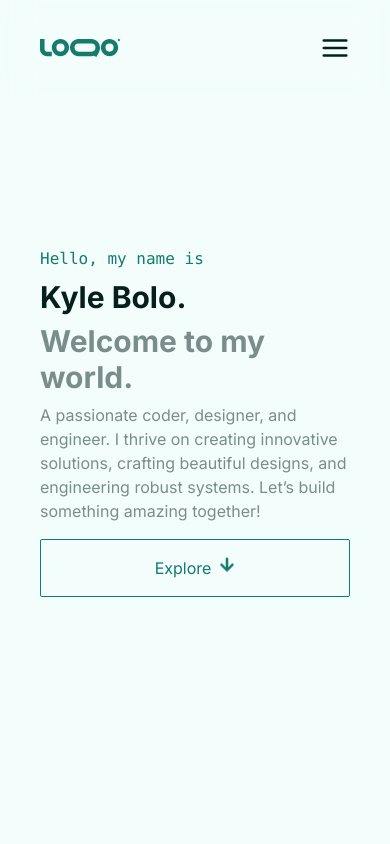
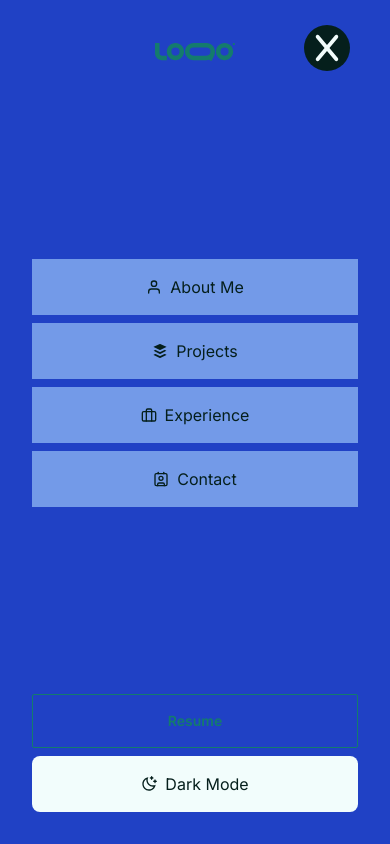
Before and after one commit to KyleOkwach/personal-website, a Next.js app: page / in a window 390 px wide. Both pictures are taken after a click on the button 335 px from the left and 48 px from the top of the page. Shown: the top 844 px of the page. Built offline with nearby package versions, Linux system fonts and the light colour scheme.

Commit message:
Added Sidebar

```diff
--- a/app/components/HOC.tsx
+++ b/app/components/HOC.tsx
@@ -1,14 +1,16 @@
 interface HOCProps {
     component: React.ReactNode,
-    href: string
+    href: string,
+    className: string
 };
 
 const HOC: React.FC<HOCProps> = ({
     component,
-    href
+    href,
+    className
 }) => {
     return (
-        <section id={ href } className="flex items-center justify-center w-full min-h-screen 2xl:px-[512px] xl:px-80 md:px-40 px-10">
+        <section id={ href } className={ `flex items-center justify-center w-full min-h-screen 2xl:px-[512px] xl:px-80 md:px-40 px-10 ${className}`}>
             { component }
         </section>
     )
--- a/app/components/Navbar.tsx
+++ b/app/components/Navbar.tsx
@@ -7,6 +7,7 @@ import { useState } from 'react';
 import { FiMenu } from 'react-icons/fi';
 import { FaX } from 'react-icons/fa6';
 import ThemeSwitcher from './ThemeSwitcher';
+import Sidebar from './Sidebar';
 
 export default function Navbar() {
     const [currentLink, setCurrentLink] = useState('')
@@ -15,6 +16,8 @@ export default function Navbar() {
     return(
         <nav className="flex w-full fixed h-24 md:px-14 px-10 backdrop-blur-lg z-10">
             <div className='flex flex-row w-full justify-between items-center'>
+                {/* <div className='flex md:hidden'></div> */}
+
                 <div className='flex'>
                     <Link href="/">
                         <Logo className='w-20 h-10 fill-primary-custom'/>
@@ -23,8 +26,7 @@ export default function Navbar() {
 
                 <div className='hidden md:flex flex-row lg:gap-8 gap-4'>
                     {
-                        NavItems.map((item, index) => {
-                            return (
+                        NavItems.map((item, index) => (
                                 item.showInNavbar && (
                                     <Link href={`#${item.href}`} key={index} className='group' onClick={() => setCurrentLink(item.href)}>
                                         <div className='flex flex-col gap-1'>
@@ -40,26 +42,35 @@ export default function Navbar() {
                                     </Link>
                                 )
                             )
-                        })
+                        )
                     }
                 </div>
 
                 <div className='hidden md:flex flex-row gap-4'>
                     <a href='#resume'>
-                        <div className='border-solid border-[1px] py-2 px-4 border-primary-custom text-primary-custom rounded-sm'>
+                        <div className='flex items-center justify-center border-solid border-[1px] py-2 px-4 border-primary-custom text-primary-custom rounded-sm'>
                             <h3 className='text-sm'>Resume</h3>
                         </div>
                     </a>
-                    <ThemeSwitcher />
+                    <ThemeSwitcher className='' />
                 </div>
 
                 {/* Sidebar */}
                 <div className='flex md:hidden'>
-                    <button onClick={() => ShowSidebar(!showSidebar)} className='flex items-center justify-center text-3xl'>
+                    <button onClick={() => ShowSidebar(!showSidebar)} className='flex items-center z-30 justify-center text-3xl'>
                         {
-                            showSidebar ? <FiMenu /> : <FaX />
+                            showSidebar ?
+                            <div className='rounded-full p-2 bg-text-custom text-background-custom'>
+                                <FaX />
+                            </div>:
+                            <div className='rounded-full p-2'>
+                                <FiMenu />
+                            </div>
                         }
                     </button>
+                    {
+                        showSidebar && <Sidebar currentLink={ currentLink } />
+                    }
                 </div>
             </div>
         </nav>
--- /dev/null
+++ b/app/components/Sidebar.tsx
@@ -0,0 +1,51 @@
+'use client'
+
+import Link from "next/link";
+import { NavItems } from "../constants";
+import { motion } from "framer-motion";
+import Logo from "./Logo";
+import ThemeSwitcher from "./ThemeSwitcher";
+
+interface SidebarProps {
+    currentLink: string,
+}
+
+const Sidebar: React.FC<SidebarProps> = ({ currentLink }) => {
+    return (
+        <motion.div
+
+            className="flex flex-col items-center justify-between left-0 top-0 fixed w-full h-screen bg-accent-custom z-20 gap-4 p-8"
+        >
+            <div className='flex'>
+                <Link href="/">
+                    <Logo className='w-20 h-10 fill-primary-custom'/>
+                </Link>
+            </div>
+
+            <div className="flex flex-col w-full gap-2">
+                {
+                    NavItems.map((item, index) => item.showInNavbar && (
+
+                        <Link href={`#${item.href}`} key={index} className="w-full">
+                            <div className="flex flex-row gap-2 items-center justify-center w-full p-4 bg-secondary-custom">
+                                <item.icon className={ `group-hover:text-primary-custom w-4 h-4 ${currentLink === item.href ? 'text-primary-custom' : 'text-text-custom'}` }/>
+                                { item.name }
+                            </div>
+                        </Link>
+                    ))
+                }
+            </div>
+
+            <div className='flex flex-col gap-2 w-full'>
+                <a href='#resume' className="w-full">
+                    <div className='flex items-center justify-center w-full border-solid border-[1px] p-4 border-primary-custom text-primary-custom rounded-sm'>
+                        <h3 className='text-sm font-semibold'>Resume</h3>
+                    </div>
+                </a>
+                <ThemeSwitcher className='flex flex-row gap-2 items-center justify-center p-4 bg-background-custom text-text-custom w-full' />
+            </div>
+        </motion.div>
+    )
+}
+
+export default Sidebar;
--- a/app/components/ThemeSwitcher.tsx
+++ b/app/components/ThemeSwitcher.tsx
@@ -4,7 +4,11 @@ import { useTheme } from "next-themes";
 import { IoSunnyOutline } from "react-icons/io5";
 import { RiMoonClearLine } from "react-icons/ri";
 
-const ThemeSwitcher = () => {
+interface ThemeSwitcherProps {
+    className: string
+}
+
+const ThemeSwitcher: React.FC<ThemeSwitcherProps> = ({ className }) => {
     const [mounted, setMounted] = useState(false);
     const { systemTheme, theme, setTheme } = useTheme();
     const currentTheme = theme === "system" ? systemTheme : theme;
@@ -13,12 +17,15 @@ const ThemeSwitcher = () => {
 
     return (
         <button onClick={() => { currentTheme === "dark" ? setTheme("light") : setTheme("dark"); console.log(currentTheme)}}
-        className="p-2 hover:bg-text-custom/10 rounded-lg transition-all ease-in duration-100">
+        className={`p-2 hover:bg-text-custom/10 rounded-lg transition-all ease-in duration-100 ${className}`}>
             { currentTheme === "dark" ? (
                 <IoSunnyOutline />
                 ) : (
                 <RiMoonClearLine />
             ) }
+            <div className="flex md:hidden">
+                {currentTheme === "dark" ? (<>Light Mode</>) : (<>Dark Mode</>)}
+            </div>
         </button>
     )
 }
--- a/app/containers/About.tsx
+++ b/app/containers/About.tsx
@@ -1,9 +1,7 @@
+import { motion } from "framer-motion";
+
 export default function About() {
     return (
-        <section>
-            <div>
-                About
-            </div>
-        </section>
+        <div>About</div>
     )
 }
--- a/app/containers/Hero.tsx
+++ b/app/containers/Hero.tsx
@@ -1,9 +1,14 @@
+'use client'
+
+import { motion } from "framer-motion";
 import Link from "next/link";
 import { FaArrowDown } from "react-icons/fa";
 
 export default function Hero() {
     return (
-        <div className="flex flex-col w-full h-full items-start justify-center sm:gap-8 gap-4">
+        <motion.div
+            className="flex flex-col w-full h-full items-start justify-center sm:gap-8 gap-4"
+        >
             <div
                 className="flex flex-col sm:gap-4 gap-2"
             >
@@ -20,6 +25,6 @@ export default function Hero() {
                     <FaArrowDown className="animate-bounce" />
                 </div>
             </Link>
-        </div>
+        </motion.div>
     )
 }
--- a/app/page.tsx
+++ b/app/page.tsx
@@ -10,7 +10,7 @@ export default function Home() {
       <div className="flex flex-col w-full">
         {
           NavItems.map((item, index) => (
-            <HOC component={ <item.section /> } href={ item.href } key={ index } />
+            <HOC component={ <item.section /> } href={ item.href } key={ index } className={`${item.name === "About Mee" ? 'bg-secondary-custom text-background-custom': ''}`} />
           ))
         }
       </div>
```
